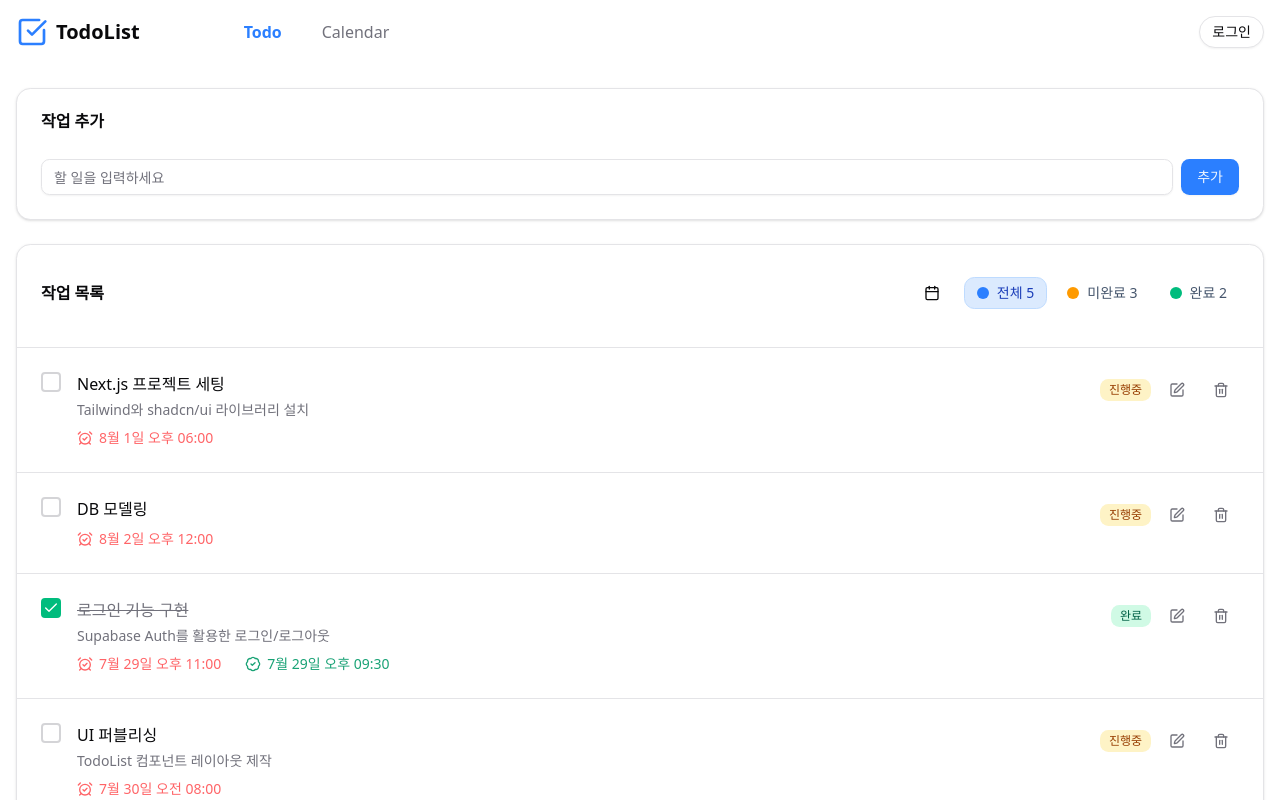
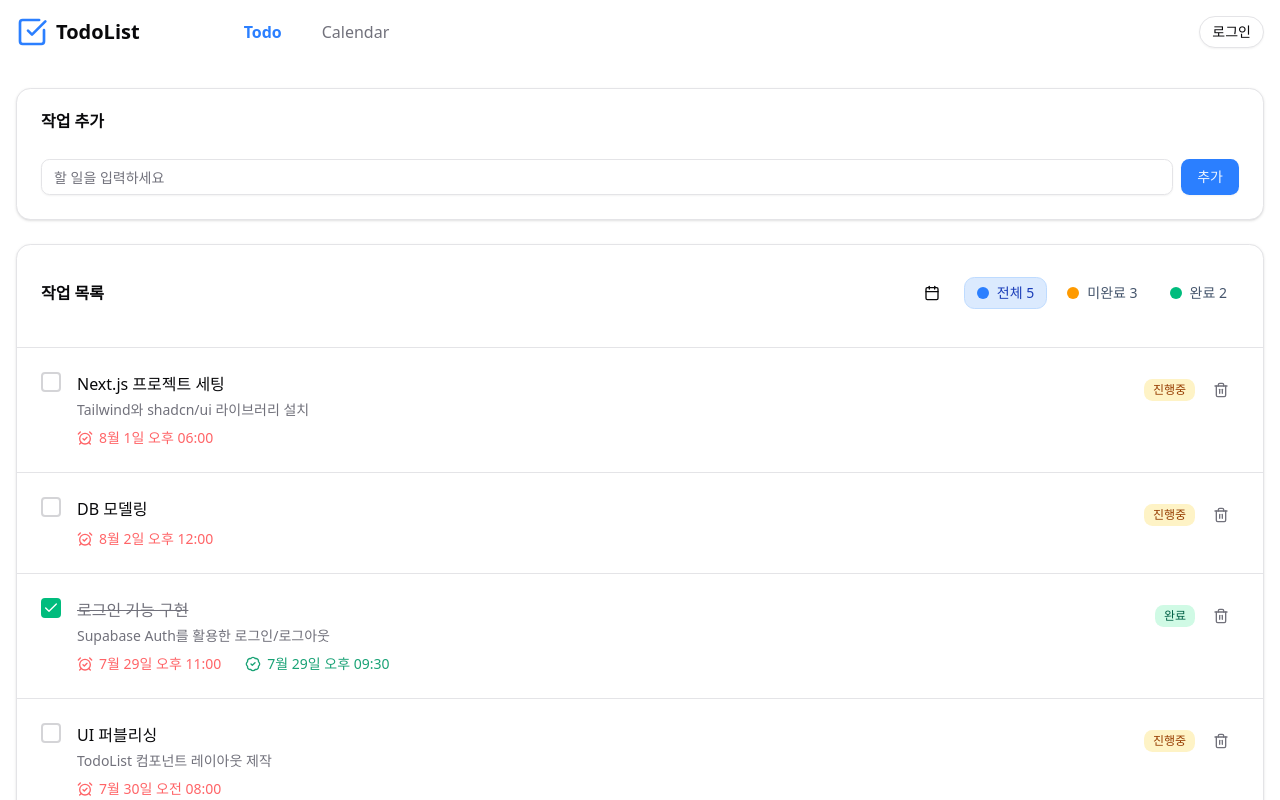
Before and after one commit to jchyng/todo-list, a Next.js app: page /todo in a window 1280 px wide. Shown: the top 800 px of the page. Built offline with nearby package versions, Linux system fonts and the light colour scheme.

Commit message:
todo item에서 수정 버튼 삭제하고 제목 누르면 수정 모달 나오도록 수정

```diff
--- a/src/app/(main)/todo/page.jsx
+++ b/src/app/(main)/todo/page.jsx
@@ -207,20 +207,6 @@ function TodoList({ todos }) {
   );
 }
 
-function EmptyState() {
-  return (
-    <div className="p-12 text-center">
-      <div className="w-16 h-16 bg-muted rounded-full flex items-center justify-center mx-auto mb-4">
-        <ClipboardList className="w-8 h-8 text-muted-foreground" />
-      </div>
-      <p className="text-muted-foreground font-medium">할 일이 없습니다</p>
-      <p className="text-sm text-muted-foreground mt-1">
-        새로운 할 일을 추가해보세요
-      </p>
-    </div>
-  );
-}
-
 function TodoItem({ todo }) {
   const { title, description, completed, dueDate, updatedAt } = todo;
 
@@ -238,7 +224,8 @@ function TodoItem({ todo }) {
       </Button>
 
       {/* 본문 */}
-      <div className="flex-1 min-w-0">
+      <EditTodoDialog todo={todo}>
+        <div className="flex-1 min-w-0 cursor-pointer">
           <p
             className={`font-medium ${
               completed ? "line-through text-muted-foreground" : ""
@@ -273,6 +260,7 @@ function TodoItem({ todo }) {
             )}
           </div>
         </div>
+      </EditTodoDialog>
 
       {/* 액션 버튼 */}
       <div className="flex items-center gap-2">
@@ -286,15 +274,6 @@ function TodoItem({ todo }) {
         >
           {completed ? "완료" : "진행중"}
         </Badge>
-        <EditTodoDialog todo={todo}>
-          <Button
-            variant="ghost"
-            size="icon"
-            className="text-muted-foreground hover:text-foreground"
-          >
-            <Edit className="w-4 h-4" />
-          </Button>
-        </EditTodoDialog>
         <Button
           variant="ghost"
           size="icon"
@@ -303,6 +282,20 @@ function TodoItem({ todo }) {
           <Trash2 className="w-4 h-4" />
         </Button>
       </div>
+    </div>
+  );
+}
+
+function EmptyState() {
+  return (
+    <div className="p-12 text-center">
+      <div className="w-16 h-16 bg-muted rounded-full flex items-center justify-center mx-auto mb-4">
+        <ClipboardList className="w-8 h-8 text-muted-foreground" />
+      </div>
+      <p className="text-muted-foreground font-medium">할 일이 없습니다</p>
+      <p className="text-sm text-muted-foreground mt-1">
+        새로운 할 일을 추가해보세요
+      </p>
     </div>
   );
 }
```
Lines whose indentation alone changed are shown as unchanged.
